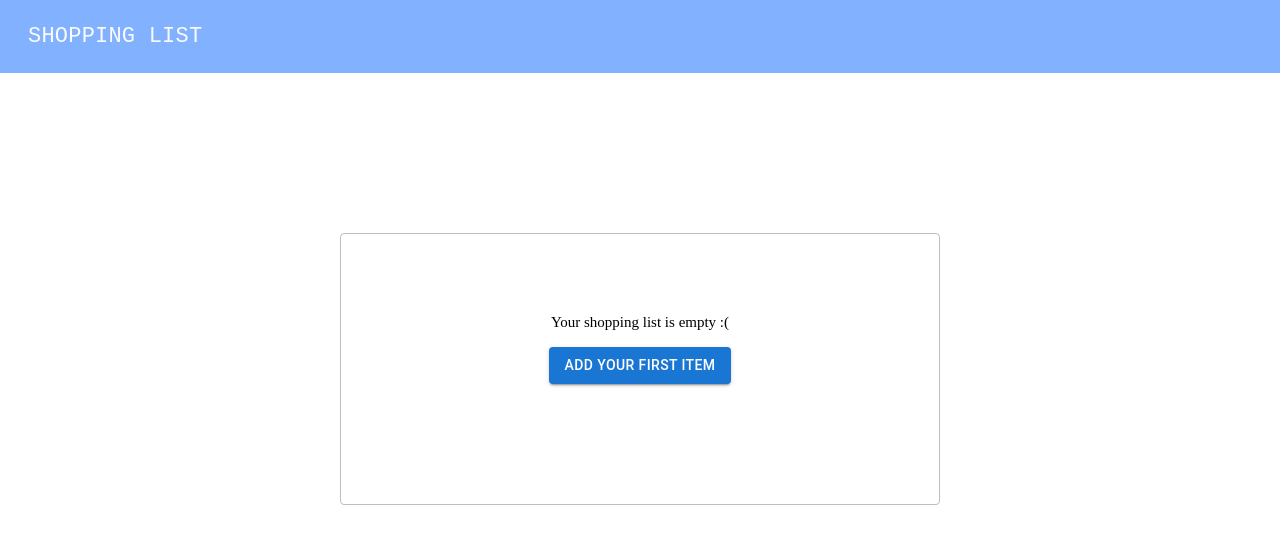
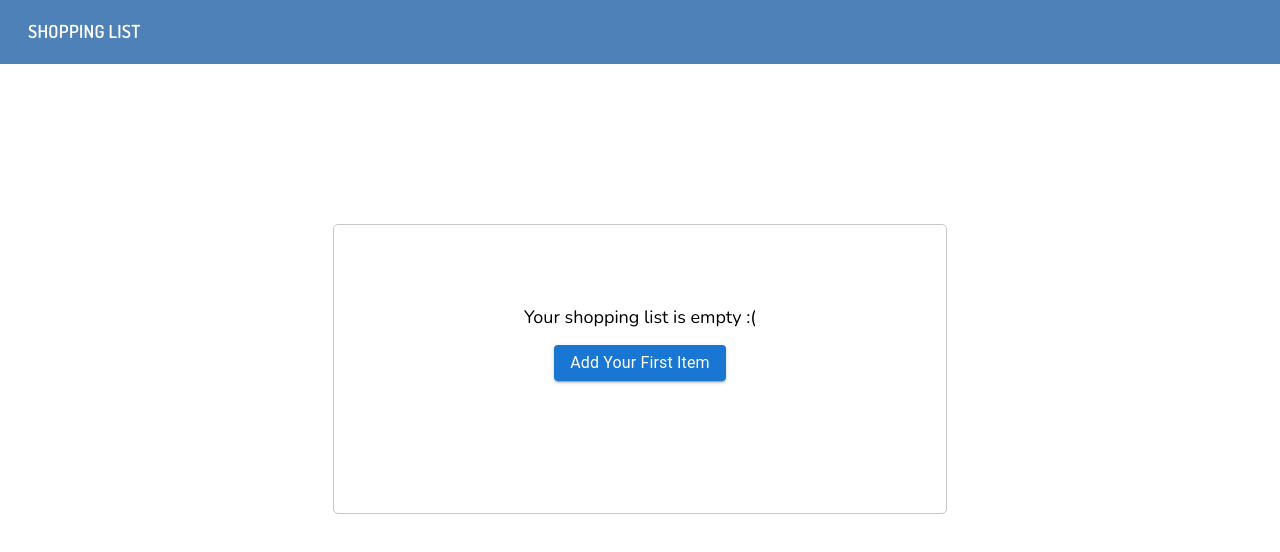
Before and after one commit to asolpshinning/shopping-list, a Next.js app in the folder frontend/: page / in a window 1280 px wide. Shown: the top 552 px of the page. Built offline with nearby package versions, Linux system fonts and the light colour scheme; no server answers.

Commit message:
Some more work on styling

```diff
--- a/frontend/app/globals.css
+++ b/frontend/app/globals.css
@@ -1,3 +1,6 @@
+@import url('https://fonts.googleapis.com/css2?family=Dosis:wght@600&display=swap');
+@import url('https://fonts.googleapis.com/css2?family=Nunito:wght@400;600&display=swap');
+
 * {
     box-sizing: border-box;
     padding: 0;
--- a/frontend/app/page.tsx
+++ b/frontend/app/page.tsx
@@ -3,7 +3,7 @@ import Box from '@mui/material/Box';
 import { ItemModal, DeleteItemModal, Spinner, EmptyList, Header, ShoppingList } from '@/components';
 import useShoppingData from '@/hooks/useShoppingData';
 import useShoppingState from '@/hooks/useShoppingState';
-import { Button } from '@mui/material';
+import { Button, Typography } from '@mui/material';
 
 const Home = () => {
 
@@ -18,7 +18,7 @@ const Home = () => {
     handleClickAddItem,
     handleClickEdit,
     handleClickDelete,
-    handleItemFieldUpdate,
+    handleItemFieldChange,
     handleItemModalClose,
     handleDeleteModalClose } = useShoppingState()
 
@@ -32,15 +32,16 @@ const Home = () => {
     handleDeleteModalClose();
   }
 
-
-
-
   return (
     <Box>
       <Header />
       <Box sx={{ display: 'flex', alignIntems: 'center', justifyContent: 'center' }}>
         <EmptyList reveal={(!shoppingData.items || (shoppingData.items && shoppingData.items.length === 0)) && !shoppingData.loading} onClickAddItem={() => handleClickAddItem(shoppingData)}>
-          <Button variant='contained' onClick={() => handleClickAddItem(shoppingData)} sx={{ marginTop: 2 }}>Add Your First Item</Button>
+          <Button variant='contained' onClick={() => handleClickAddItem(shoppingData)} sx={{ marginTop: 2 }}>
+            <Typography sx={{ textTransform: "none" }}>
+              Add Your First Item
+            </Typography>
+          </Button>
         </EmptyList>
         <Spinner loading={shoppingData.loading} />
         <ShoppingList
@@ -57,7 +58,7 @@ const Home = () => {
           onExit={handleItemModalClose}
           item={shoppingState.currentItem}
           validations={shoppingState.currentItemValidations}
-          onFieldChange={handleItemFieldUpdate}
+          onFieldChange={handleItemFieldChange}
           onSave={handleItemSave}
         />
         <DeleteItemModal
--- a/frontend/components/Button.tsx
+++ b/frontend/components/Button.tsx
@@ -6,7 +6,8 @@ const containedButtonStyle = {
     textTransform: 'unset',
     fontFamily: 'sans-serif',
     fontWeight: 600,
-    backgroundColor: 'blue',
+    backgroundColor: '#1871E8',
+    borderRadius: '4px',
 };
 
 const textButtonStyle = {
--- a/frontend/components/EmptyList.tsx
+++ b/frontend/components/EmptyList.tsx
@@ -1,20 +1,21 @@
+import { Typography } from '@mui/material';
 import Box from '@mui/material/Box';
-import { grey } from '@mui/material/colors';
 
 const containerStyle = {
-    border: 1,
-    borderRadius: 1,
-    borderColor: grey[400],
-    color: grey,
+    width: '614px',
+    height: '290px',
+    top: '174px',
+    left: '333px',
+    borderRadius: '5px',
+    border: '1px solid #C6C6C6',
+    backgroundColor: 'linear-gradient(0deg, #C6C6C6, #C6C6C6), linear-gradient(0deg, #FFFFFF, #FFFFFF)',
     display: 'flex',
     flexDirection: 'column',
     alignItems: 'center',
-    fontFamily: 'Nunito',
-    minWidth: 600,
-    fontSize: 15,
     paddingTop: 10,
     paddingBottom: 15,
-};
+    minWidth: 600,
+}
 
 type EmptyListProps = {
     reveal: boolean;
@@ -27,7 +28,21 @@ const EmptyList: React.FC<EmptyListProps> = ({ reveal = false, msg = 'Your shopp
     reveal ?
         <Box sx={{ marginTop: 20 }}>
             <Box sx={containerStyle}>
-                <Box>{msg}</Box>
+                <Box>
+                    <Typography sx={{
+                        fontFamily: 'Nunito',
+                        fontSize: '18px',
+                        fontWeight: 400,
+                        lineHeight: '24px',
+                        letterSpacing: '-1.3038520263464193e-9px',
+                        textAlign: 'center'
+                    }}
+                        variant="h2"
+                    >
+
+                        {msg}
+                    </Typography>
+                </Box>
                 {children}
             </Box>
         </Box>
--- a/frontend/components/Header.tsx
+++ b/frontend/components/Header.tsx
@@ -1,20 +1,31 @@
 import { Typography } from '@mui/material';
 import Box from '@mui/material/Box';
-import { blue, grey } from '@mui/material/colors';
 
 const headerStyle = {
-    backgroundColor: blue["A100"],
+    backgroundColor: "#4D81B7",
     paddingY: 2.5,
     paddingX: 3.5,
     textTransform: 'uppercase',
     fontSize: 20,
     fontWeight: 550,
     letterSpacing: '0.25px',
+    height: '64px',
+
 };
+
+const textStyle = {
+    fontFamily: 'Dosis',
+    fontSize: '18px',
+    fontWeight: 600,
+    lineHeight: '23px',
+    letterSpacing: '0.25px',
+    textAlign: 'left',
+    color: '#FFFFFF'
+}
 
 const Header = () => (
     <Box component="header" sx={headerStyle}>
-        <Typography sx={{ fontFamily: "monospace", fontSize: 22, color: grey[50] }}>
+        <Typography sx={textStyle}>
             Shopping List
         </Typography>
     </Box>
--- a/frontend/components/ItemModal.tsx
+++ b/frontend/components/ItemModal.tsx
@@ -54,16 +54,19 @@ const ItemModal: React.FC<ItemModalProps> = ({
             <Modal open={reveal} onClose={onExit}>
                 <Box sx={styles.container}>
                     <Box sx={styles.header}>
-                        <Typography sx={{ fontFamily: 'monospace' }}>
-                            {actionTypeLabels.primaryText[actionType]}
+                        <Typography sx={{ fontFamily: 'Nunito' }}>
+                            SHOPPING LIST
                         </Typography>
                         <LastPageIcon sx={styles.headerIcon} onClick={onExit} />
                     </Box>
                     <Box sx={styles.padding}>
+                        <Typography sx={styles.primaryText}>
+                            {actionTypeLabels.primaryText[actionType]}
+                        </Typography>
                         <Typography sx={styles.secondaryText}>
                             {actionTypeLabels.secondaryText[actionType]}
                         </Typography>
-                        <Box>
+                        <Box sx={{ paddingBottom: 15 }}>
                             <TextField
                                 error={validations?.name?.error}
                                 helperText={validations?.name?.errorText}
@@ -76,8 +79,9 @@ const ItemModal: React.FC<ItemModalProps> = ({
                                     sx: styles.inputText,
                                     name: 'name',
                                 }}
+                                sx={{ paddingBottom: 2 }}
                             />
-                            <Box>
+                            <Box sx={{ position: 'relative' }}>
                                 <TextField
                                     placeholder="Description"
                                     variant="outlined"
@@ -119,7 +123,7 @@ const ItemModal: React.FC<ItemModalProps> = ({
                             ) : null}
                         </Box>
                     </Box>
-                    <Box>
+                    <Box sx={styles.footer}>
                         <Button variant="text" onClick={onExit}>
                             Cancel
                         </Button>
--- a/frontend/components/ShoppingList.tsx
+++ b/frontend/components/ShoppingList.tsx
@@ -40,7 +40,7 @@ const ShoppingList: React.FC<ShoppingListProps> = ({
                                 onEdit={() => onClickEdit(item)}
                                 onDelete={() => onClickDelete(item)}
                                 checked={item.purchased}
-                                primaryText={item.name}
+                                primaryText={item.name + " (" + item.quantity + ")"}
                                 secondaryText={item.description}
                             />
                         );
--- a/frontend/hooks/useShoppingState.ts
+++ b/frontend/hooks/useShoppingState.ts
@@ -19,11 +19,11 @@ export const useShoppingState = () => {
             quantity: 0,
             purchased: false,
         };
-        setShoppingState({ ...shoppingState, itemActionType: 'add', isItemModalOpen: true, currentItem, comment: "addItemButtonClicked" });
+        setShoppingState({ ...shoppingState, itemActionType: 'add', isItemModalOpen: true, currentItem });
     };
 
     const handleClickEdit = (currentItem: ShoppingItem) => {
-        setShoppingState({ ...shoppingState, itemActionType: 'edit', currentItem, isItemModalOpen: true, comment: "clickEditButton" });
+        setShoppingState({ ...shoppingState, itemActionType: 'edit', currentItem, isItemModalOpen: true });
     };
 
 
@@ -35,7 +35,7 @@ export const useShoppingState = () => {
         setShoppingState({ ...shoppingState, currentItem: null, isItemModalOpen: false });
     };
 
-    const handleItemFieldUpdate = (e: ChangeEvent<HTMLInputElement>) => {
+    const handleItemFieldChange = (e: ChangeEvent<HTMLInputElement>) => {
         let updatedItem = { ...shoppingState.currentItem };
         let { value, name, checked, type } = e.target;
         if (name === 'purchased') {
@@ -69,7 +69,7 @@ export const useShoppingState = () => {
         handleClickEdit,
         handleClickDelete,
         closeAddItem,
-        handleItemFieldUpdate,
+        handleItemFieldChange,
         handleItemModalClose,
         handleDeleteModalClose,
     };
--- a/frontend/styles/itemModal.ts
+++ b/frontend/styles/itemModal.ts
@@ -1,21 +1,21 @@
-import { blue, grey } from "@mui/material/colors";
+import { grey } from "@mui/material/colors";
 
 const container = {
     position: 'absolute',
     top: '50%',
     left: '50%',
     transform: 'translate(-50%, -50%)',
+    bgcolor: 'background.paper',
+    borderBottom: `5px solid #4D81B7`,
     width: 560,
-    bgcolor: 'background.paper',
     boxShadow: 24,
-    borderBottom: `5px solid ${blue["A100"]}`,
 };
 
 const header = {
     display: 'flex',
     justifyContent: 'space-between',
-    backgroundColor: blue["A100"],
-    color: 'white',
+    backgroundColor: "#ffffff",
+    color: 'black',
     paddingY: 2,
     paddingLeft: 4,
     paddingRight: 3.25,
@@ -23,10 +23,10 @@ const header = {
     letterSpacing: '0.25px',
     fontSize: 18,
     fontWeight: 600,
-    borderBottom: `1px solid ${blue["A100"]}`,
+    borderBottom: `1px solid ${grey[300]}`,
 };
 
-const headerIcon = { color: 'white' };
+const headerIcon = { color: 'black' };
 
 const padding = {
     paddingY: 2,
@@ -38,19 +38,22 @@ const primaryText = {
     fontFamily: 'Nunito',
     fontSize: 18,
     fontWeight: 400,
-    color: blue[500],
+    color: 'black',
     lineHeight: '24px',
 };
 
 const secondaryText = {
-    fontFamily: 'sans-serif',
+    fontFamily: 'Nunito',
     fontSize: 16,
     fontWeight: 400,
     color: grey[500],
     lineHeight: '22px',
+    paddingBottom: 1,
 };
 
-const inputText = {};
+const inputText = {
+    color: grey[500],
+};
 
 const footer = {
     display: 'flex',
@@ -73,7 +76,7 @@ const counter = {
     marginY: 1,
     marginX: 1.5,
     fontSize: '12px',
-    color: blue[500],
+    color: 'black',
 };
 
 export default {
```
Also changed, not shown: frontend/components/DropDownSelect.tsx (+13 -1 lines).
